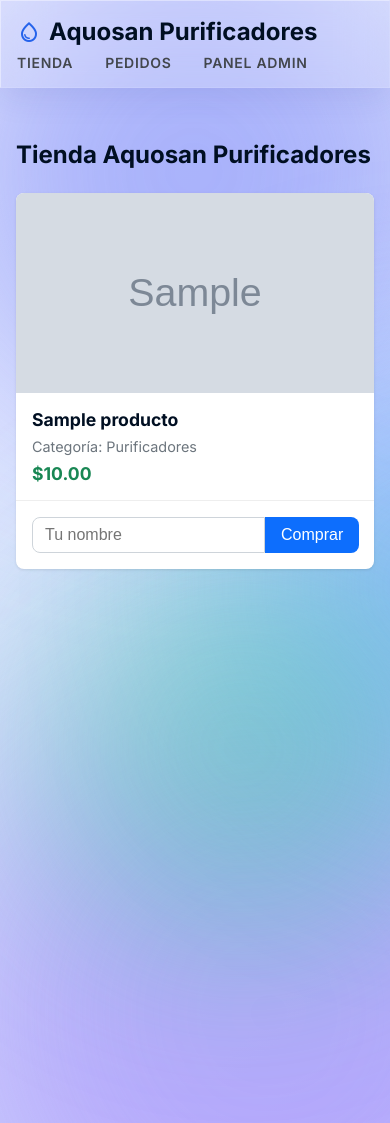
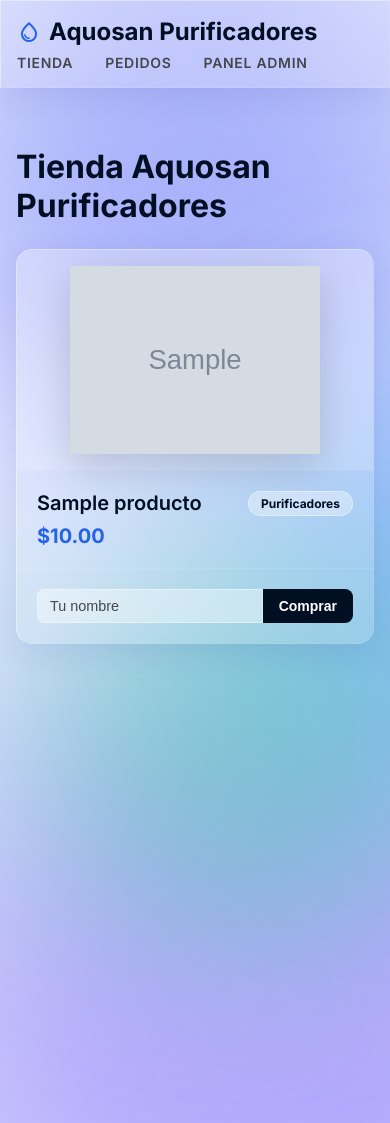
Before and after one commit to DanielBarri/purificadores, a Django app: page / in a window 390 px wide. Run offline with Django 5.2, Linux system fonts and the light colour scheme; tables that the repository leaves empty hold one stand-in row (values such as "Sample post"); grey boxes marked "Sample" are stand-in pictures.

Commit message:
Refactor product card layout to implement glassmorphism design, enhance styling, and improve responsiveness

```diff
--- a/pedidos/templates/mainvista/tienda.html
+++ b/pedidos/templates/mainvista/tienda.html
@@ -3,22 +3,24 @@
 
 <div class="product-grid">
     {% for producto in productos %}
-    <div class="product-card">
+    <div class="product-card glass-panel">
         {% if producto.imagen %}
-        <img
-            src="{{ producto.imagen.url }}"
-            class="product-card__image"
-            alt="{{ producto.nombre }}" />
+        <div class="product-card__image-wrap">
+            <img
+                src="{{ producto.imagen.url }}"
+                class="product-card__image"
+                alt="{{ producto.nombre }}" />
+        </div>
         {% else %}
         <div class="product-card__placeholder">
             <span>Sin imagen</span>
         </div>
         {% endif %}
         <div class="product-card__body">
-            <h5 class="product-card__title">{{ producto.nombre }}</h5>
-            <p class="product-card__category">
-                Categoría: {{ producto.get_categoria_display }}
-            </p>
+            <div class="product-card__title-row">
+                <h5 class="product-card__title">{{ producto.nombre }}</h5>
+                <span class="badge-glass">{{ producto.get_categoria_display }}</span>
+            </div>
             <h6 class="product-card__price">${{ producto.precio }}</h6>
         </div>
         <div class="product-card__footer">
--- a/static/css/base.css
+++ b/static/css/base.css
@@ -1,16 +1,4 @@
 :root {
-    /* Paleta base existente (usada por tienda.html) */
-    --color-primary: #0d6efd;
-    --color-dark: #1a1a1a;
-    --color-text: #212529;
-    --color-muted: #6c757d;
-    --color-bg: #f8f9fa;
-    --color-white: #ffffff;
-    --color-success: #198754;
-    --color-border: #ced4da;
-    --radius: 8px;
-
-    /* Sistema de diseño nuevo (glassmorphism) */
     --color-bg-start: #eef2ff;
     --color-bg-end: #c7d2fe;
     --color-orb-indigo: #818cf8;
@@ -214,9 +202,12 @@ body {
     padding: 2rem 1rem;
 }
 
-/* Utilidades generales (usadas por tienda.html) */
+/* Utilidades generales */
 .page-title {
     margin-bottom: 1.5rem;
+    font-size: 2rem;
+    font-weight: 700;
+    color: var(--color-text-primary);
 }
 
 .btn {
@@ -229,29 +220,37 @@ body {
 }
 
 .btn-primary {
-    background-color: var(--color-primary);
-    color: var(--color-white);
-    border-radius: 0 var(--radius) var(--radius) 0;
+    background-color: var(--color-text-primary);
+    color: var(--color-on-primary);
+    border-radius: 0 var(--radius-lg) var(--radius-lg) 0;
+    font-weight: 600;
+    font-size: 0.875rem;
 }
 
 .btn-primary:hover {
-    background-color: #0b5ed7;
+    background-color: #1a2e44;
 }
 
 .text-input {
     flex: 1;
     padding: 0.5rem 0.75rem;
-    border: 1px solid var(--color-border);
-    border-radius: var(--radius) 0 0 var(--radius);
-    font-size: 1rem;
+    border: 1px solid var(--glass-border-light);
+    background-color: rgba(255, 255, 255, 0.4);
+    border-radius: var(--radius-lg) 0 0 var(--radius-lg);
+    font-size: 0.9rem;
+    color: var(--color-text-primary);
+}
+
+.text-input::placeholder {
+    color: var(--color-text-secondary);
 }
 
 .text-input:focus {
     outline: none;
-    border-color: var(--color-primary);
+    border-color: var(--color-accent);
 }
 
-/* Grid de productos (se migrará a glass en el siguiente paso) */
+/* Grid de productos */
 .product-grid {
     display: grid;
     grid-template-columns: repeat(auto-fill, minmax(260px, 1fr));
@@ -261,53 +260,81 @@ body {
 .product-card {
     display: flex;
     flex-direction: column;
-    background-color: var(--color-white);
-    border-radius: var(--radius);
-    box-shadow: 0 1px 3px rgba(0, 0, 0, 0.1);
+    border-radius: var(--radius-2xl);
     overflow: hidden;
 }
 
+.product-card__image-wrap {
+    height: 220px;
+    padding: 1rem;
+    display: flex;
+    align-items: center;
+    justify-content: center;
+    background-color: rgba(255, 255, 255, 0.15);
+}
+
 .product-card__image {
-    width: 100%;
-    height: 200px;
-    object-fit: cover;
+    max-width: 100%;
+    max-height: 100%;
+    object-fit: contain;
+    filter: drop-shadow(0 12px 20px rgba(0, 0, 0, 0.15));
 }
 
 .product-card__placeholder {
-    height: 200px;
+    height: 220px;
     display: flex;
     align-items: center;
     justify-content: center;
-    background-color: #f1f1f1;
-    color: var(--color-muted);
-    border-bottom: 1px solid #e0e0e0;
+    background-color: rgba(255, 255, 255, 0.15);
+    color: var(--color-text-secondary);
 }
 
 .product-card__body {
-    padding: 1rem;
+    padding: 1.25rem;
     flex: 1;
+    display: flex;
+    flex-direction: column;
+    gap: 0.5rem;
+    border-top: 1px solid var(--glass-border-dim);
+}
+
+.product-card__title-row {
+    display: flex;
+    justify-content: space-between;
+    align-items: flex-start;
+    gap: 0.5rem;
 }
 
 .product-card__title {
-    margin: 0 0 0.5rem;
-    font-size: 1.1rem;
+    margin: 0;
+    font-size: 1.25rem;
+    font-weight: 600;
+    color: var(--color-text-primary);
 }
 
-.product-card__category {
-    margin: 0 0 0.5rem;
-    color: var(--color-muted);
-    font-size: 0.9rem;
+.badge-glass {
+    background-color: var(--glass-bg-strong);
+    backdrop-filter: blur(16px);
+    -webkit-backdrop-filter: blur(16px);
+    border: 1px solid var(--glass-border-light);
+    color: var(--color-text-primary);
+    font-size: 0.75rem;
+    font-weight: 700;
+    padding: 0.25rem 0.75rem;
+    border-radius: var(--radius-full);
+    white-space: nowrap;
 }
 
 .product-card__price {
     margin: 0;
-    color: var(--color-success);
-    font-size: 1.1rem;
+    color: var(--color-accent);
+    font-size: 1.25rem;
+    font-weight: 700;
 }
 
 .product-card__footer {
-    padding: 1rem;
-    border-top: 1px solid #eee;
+    padding: 1.25rem;
+    border-top: 1px solid var(--glass-border-dim);
 }
 
 .buy-form__row {
```
